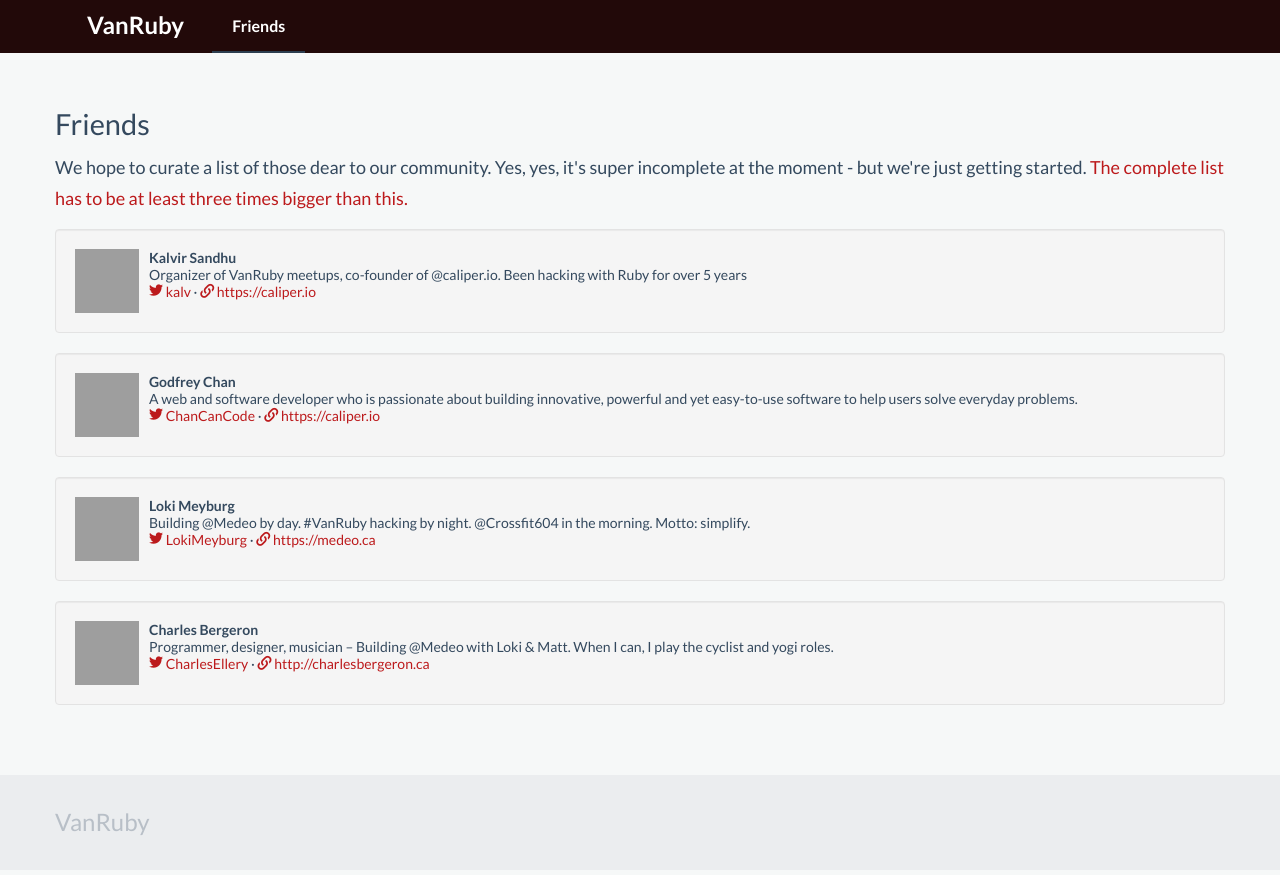
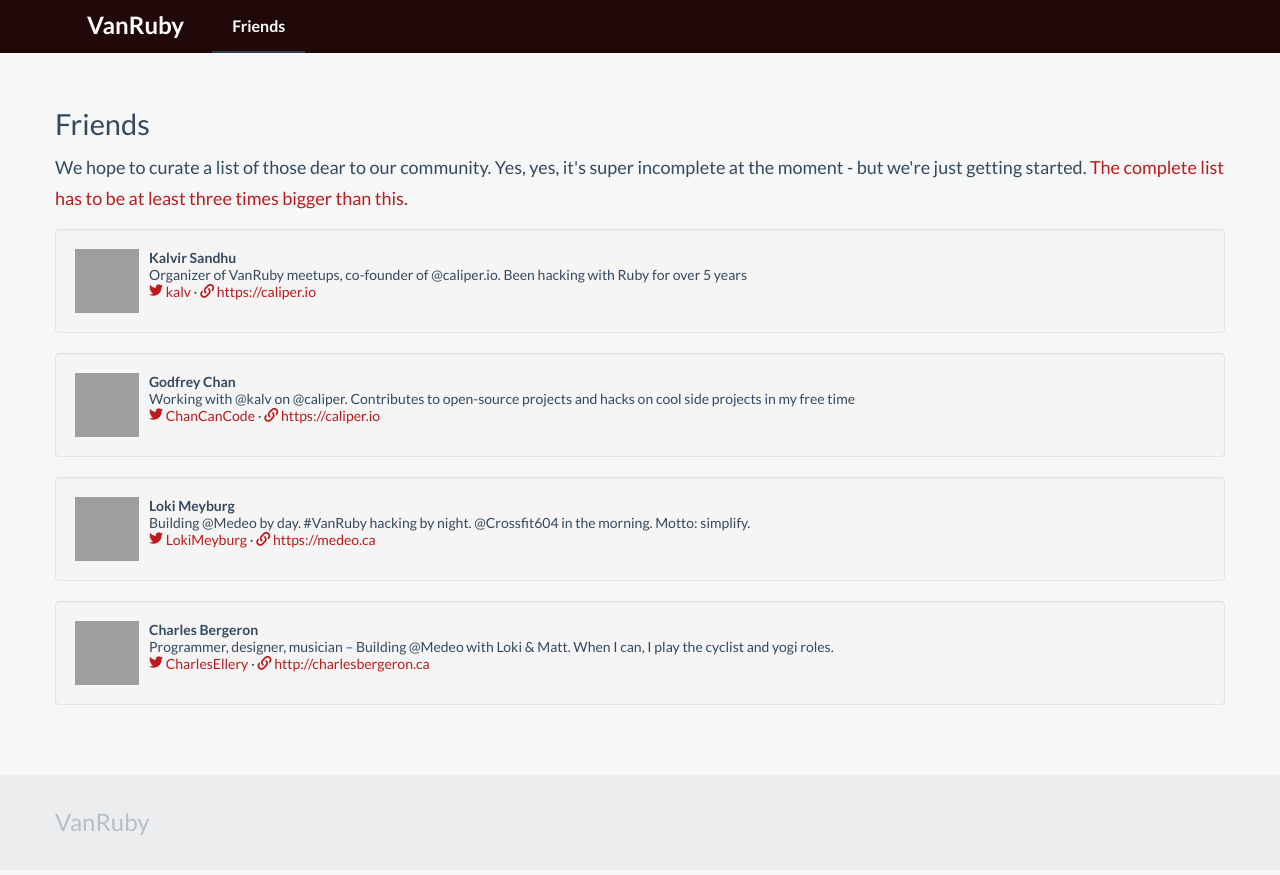
Before and after one commit to vanruby/vanruby.github.io, a Jekyll site: the page built from friends.html, in a window 1280 px wide, cut to the strip 0-875 px from the top of the page. Built offline with Jekyll 4.4.1, drawn with Linux system fonts in a browser that asks for light colours; Markdown is read by kramdown in place of the engine named in the settings; grey boxes are pictures that could not be loaded.

Commit message:
Replace recruiter-speech with plain English

```diff
--- a/_config.yml
+++ b/_config.yml
@@ -15,7 +15,7 @@ members:
     url: https://caliper.io
   - name: Godfrey Chan
     gravatar: godfreykfc@gmail.com
-    blurb: "A web and software developer who is passionate about building innovative, powerful and yet easy-to-use software to help users solve everyday problems."
+    blurb: "Working with @kalv on @caliper. Contributes to open-source projects and hacks on cool side projects in my free time"
     twitter: ChanCanCode
     url: https://caliper.io
   - name: Loki Meyburg
```
